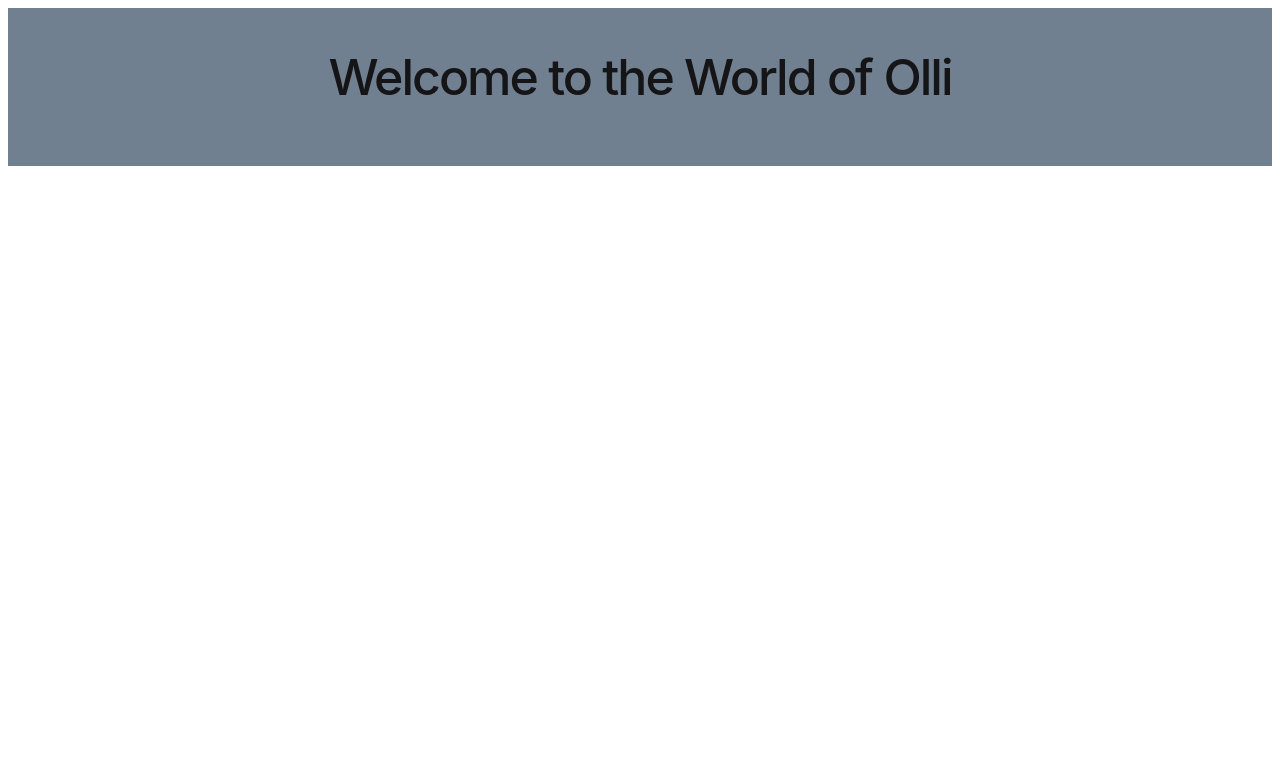
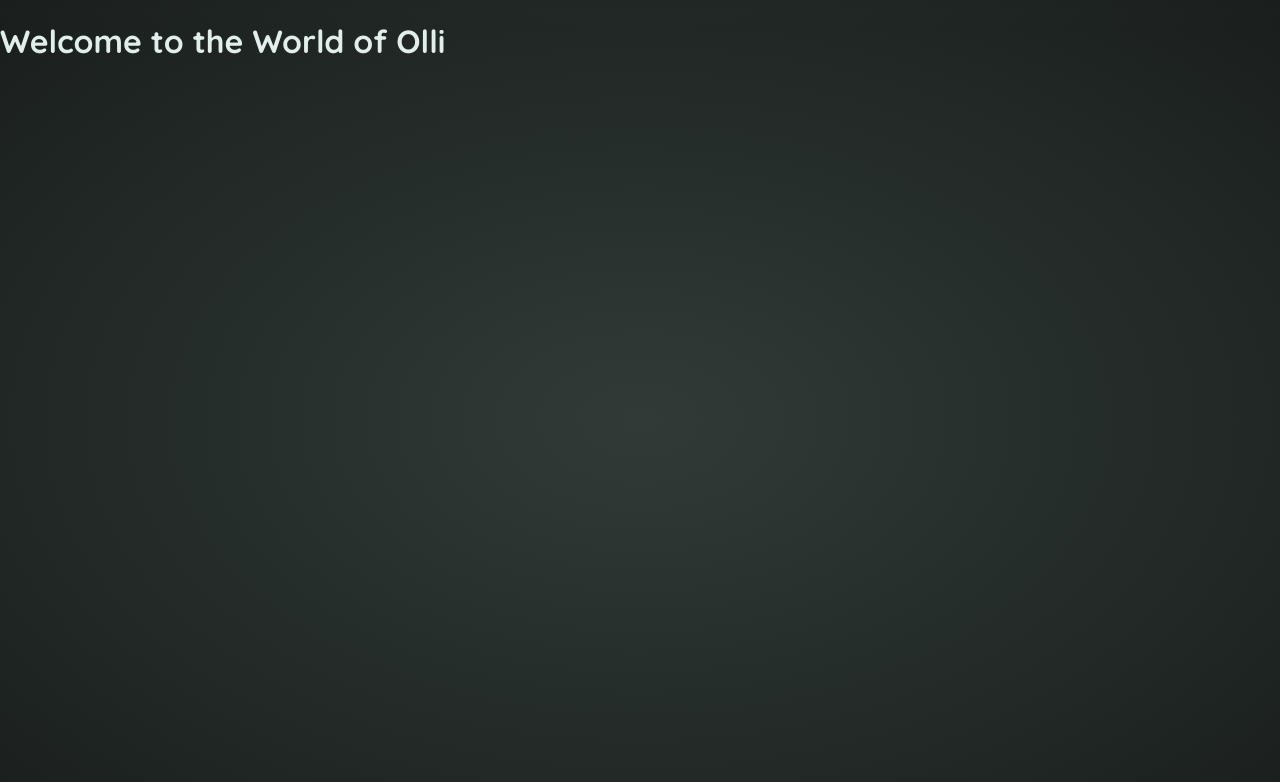
Before and after one commit to Grudged/Olli-Project, an Angular app: page / in a window 1280 px wide. Shown: the top 782 px of the page. Built offline with nearby package versions, Linux system fonts and the light colour scheme.

Commit message:
changing css

```diff
--- a/src/app/app.component.html
+++ b/src/app/app.component.html
@@ -1,183 +1,6 @@
-<!-- * * * * * * * * * * * * * * * * * * * * * * * * * * * * * * * -->
-<!-- * * * * * * * * * * * The content below * * * * * * * * * * * -->
-<!-- * * * * * * * * * * is only a placeholder * * * * * * * * * * -->
-<!-- * * * * * * * * * * and can be replaced.  * * * * * * * * * * -->
-<!-- * * * * * * * * * * * * * * * * * * * * * * * * * * * * * * * -->
-<!-- * * * * * * * * * Delete the template below * * * * * * * * * -->
-<!-- * * * * * * * to get started with your project! * * * * * * * -->
-<!-- * * * * * * * * * * * * * * * * * * * * * * * * * * * * * * * -->
 
-<style>
-  :host {
-    --bright-blue: oklch(51.01% 0.274 263.83);
-    --electric-violet: oklch(53.18% 0.28 296.97);
-    --french-violet: oklch(47.66% 0.246 305.88);
-    --vivid-pink: oklch(69.02% 0.277 332.77);
-    --hot-red: oklch(61.42% 0.238 15.34);
-    --orange-red: oklch(63.32% 0.24 31.68);
-
-    --gray-900: oklch(19.37% 0.006 300.98);
-    --gray-700: oklch(36.98% 0.014 302.71);
-    --gray-400: oklch(70.9% 0.015 304.04);
-
-    --red-to-pink-to-purple-vertical-gradient: linear-gradient(
-      180deg,
-      var(--orange-red) 0%,
-      var(--vivid-pink) 50%,
-      var(--electric-violet) 100%
-    );
-
-    --red-to-pink-to-purple-horizontal-gradient: linear-gradient(
-      90deg,
-      var(--orange-red) 0%,
-      var(--vivid-pink) 50%,
-      var(--electric-violet) 100%
-    );
-
-    --pill-accent: var(--bright-blue);
-
-    font-family: "Inter", -apple-system, BlinkMacSystemFont, "Segoe UI", Roboto,
-      Helvetica, Arial, sans-serif, "Apple Color Emoji", "Segoe UI Emoji",
-      "Segoe UI Symbol";
-    box-sizing: border-box;
-    -webkit-font-smoothing: antialiased;
-    -moz-osx-font-smoothing: grayscale;
-  }
-
-  h1 {
-    font-size: 3.125rem;
-    color: var(--gray-900);
-    font-weight: 500;
-    line-height: 100%;
-    letter-spacing: -0.125rem;
-    margin: 0;
-    font-family: "Inter Tight", -apple-system, BlinkMacSystemFont, "Segoe UI", Roboto,
-      Helvetica, Arial, sans-serif, "Apple Color Emoji", "Segoe UI Emoji",
-      "Segoe UI Symbol";
-  }
-
-  p {
-    margin: 0;
-    color: var(--gray-700);
-  }
-
-  main {
-    width: 100%;
-    min-height: 100%;
-    display: flex;
-    justify-content: center;
-    align-items: center;
-    padding: 1rem;
-    box-sizing: inherit;
-    position: relative;
-    background-color: slategrey;
-  }
-
-  .angular-logo {
-    max-width: 9.2rem;
-  }
-
-  .content {
-    display: flex;
-    justify-content: space-around;
-    width: 100%;
-    max-width: 700px;
-    margin-bottom: 3rem;
-  }
-
-  .content h1 {
-    margin-top: 1.75rem;
-  }
-
-  .content p {
-    margin-top: 1.5rem;
-  }
-
-  .divider {
-    width: 1px;
-    background: var(--red-to-pink-to-purple-vertical-gradient);
-    margin-inline: 0.5rem;
-  }
-
-  .pill-group {
-    display: flex;
-    flex-direction: column;
-    align-items: start;
-    flex-wrap: wrap;
-    gap: 1.25rem;
-  }
-
-  .pill {
-    display: flex;
-    align-items: center;
-    --pill-accent: var(--bright-blue);
-    background: color-mix(in srgb, var(--pill-accent) 5%, transparent);
-    color: var(--pill-accent);
-    padding-inline: 0.75rem;
-    padding-block: 0.375rem;
-    border-radius: 2.75rem;
-    border: 0;
-    transition: background 0.3s ease;
-    font-family: var(--inter-font);
-    font-size: 0.875rem;
-    font-style: normal;
-    font-weight: 500;
-    line-height: 1.4rem;
-    letter-spacing: -0.00875rem;
-    text-decoration: none;
-  }
-
-  .pill:hover {
-    background: color-mix(in srgb, var(--pill-accent) 15%, transparent);
-  }
-
-  .pill-group .pill:nth-child(6n + 1) {
-    --pill-accent: var(--bright-blue);
-  }
-  .pill-group .pill:nth-child(6n + 2) {
-    --pill-accent: var(--french-violet);
-  }
-  .pill-group .pill:nth-child(6n + 3),
-  .pill-group .pill:nth-child(6n + 4),
-  .pill-group .pill:nth-child(6n + 5) {
-    --pill-accent: var(--hot-red);
-  }
-
-  .pill-group svg {
-    margin-inline-start: 0.25rem;
-  }
-
-  .social-links {
-    display: flex;
-    align-items: center;
-    gap: 0.73rem;
-    margin-top: 1.5rem;
-  }
-
-  .social-links path {
-    transition: fill 0.3s ease;
-    fill: var(--gray-400);
-  }
-
-  .social-links a:hover svg path {
-    fill: var(--gray-900);
-  }
-
-  @media screen and (max-width: 650px) {
-    .content {
-      flex-direction: column;
-      width: max-content;
-    }
-
-    .divider {
-      height: 1px;
-      width: 100%;
-      background: var(--red-to-pink-to-purple-horizontal-gradient);
-      margin-block: 1.5rem;
-    }
-  }
-</style>
-
+<html>
+  <body>
     <main class="main">
       <div class="content">
         <div class="left-side">
@@ -185,7 +8,5 @@
         </div>
       </div>
     </main>
-
-
-
-<router-outlet />
+  </body>
+</html>
--- a/src/styles.css
+++ b/src/styles.css
@@ -1 +1,19 @@
-/* You can dd global styles to this file, and also import other style files */
+@import url('https://fonts.googleapis.com/css2?family=Quicksand:wght@400;700&family=Roboto+Condensed:wght@400;700&display=swap');
+
+* {
+  box-sizing: border-box;
+}
+
+body {
+  margin: 0;
+  font-family: 'Quicksand', sans-serif;
+  -webkit-font-smoothing: antialiased;
+  -moz-osx-font-smoothing: grayscale;
+  background: radial-gradient(#303b37, #1a1f1d);
+  color: #e1eeeb;
+  min-height: 100vh;
+}
+
+.center {
+  text-align: center;
+}
```
Lines whose indentation alone changed are shown as unchanged.
